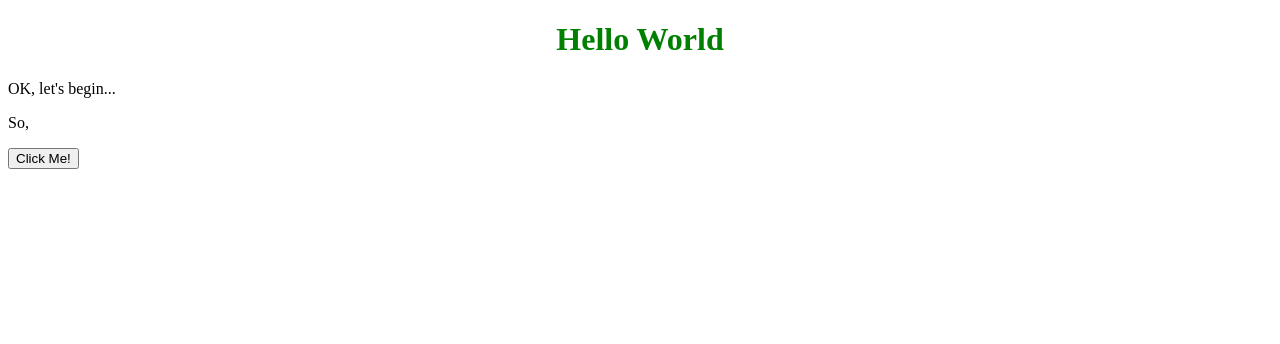
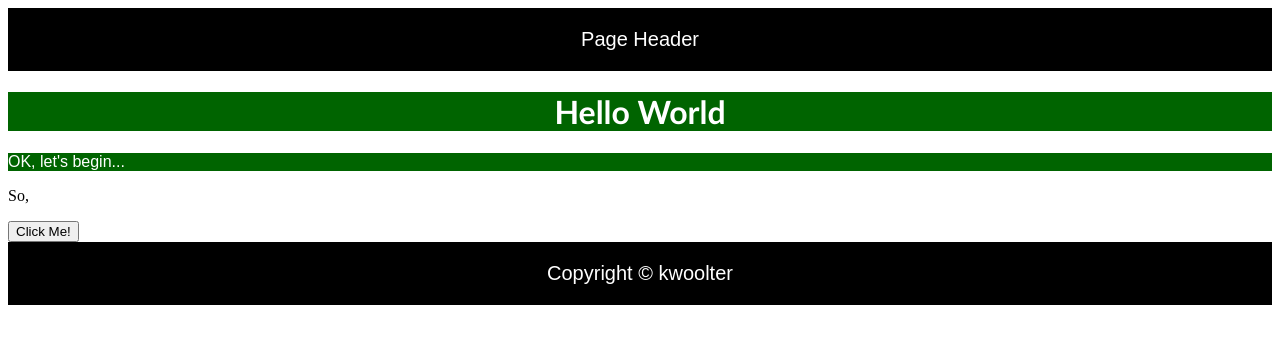
Before and after one commit to kwoolter/basic, a plain HTML site: page index.html in a window 1280 px wide. Drawn offline with Linux system fonts and the light colour scheme.

Commit message:
using class from style control

```diff
--- a/index.html
+++ b/index.html
@@ -2,16 +2,22 @@
 <html lang="en">
 <head>
     <meta charset="UTF-8">
-    <title>Title</title>
+    <title>Basic Web Page</title>
+    <meta name="author" content="Keith Woolterton">
     <link rel="stylesheet" type="text/css" href="test.css"/>
 </head>
 <body>
+<div>
+    <header>Page Header</header>
+    <h1 class="KW">Hello World</h1>
+    <p class="KW">OK, let's begin...</p>
+    <p id="intro">So,</p>
+    <button type="button" onclick="myFunction()">Click Me!</button>
 
-<h1>Hello World</h1>
-<p>OK, let's begin...</p>
-<p id="intro">So,</p>
-<button type="button" onclick="myFunction()">Click Me!</button>
+    <script src="js/test.js"></script>
 
-<script src="js/test.js"></script>
+    <footer>Copyright &copy; kwoolter</footer>
+
+</div>
 </body>
 </html>
--- a/js/test.js
+++ b/js/test.js
@@ -4,6 +4,8 @@ function myFunction() {
     /* this is going to be
     a big comment
      */
+
+
 
     var x = 1;
     var y = 2;
--- a/test.css
+++ b/test.css
@@ -2,3 +2,36 @@ h1 {
     color: green;
     text-align: center;
 }
+
+
+header, footer {
+
+    color: white;
+    background-color:black;
+    font-size:20px;
+    font-family:Arial;
+    text-align: center;
+    clear: left;
+    padding: 1em;
+
+
+}
+
+h1.KW {
+
+    color: white;
+    background-color:darkgreen;
+    font-size:32px;
+    font-family:Calibri;
+    text-align: center;
+
+}
+
+p.KW {
+
+    color: white;
+    background-color:darkgreen;
+    font-size:16px;
+    font-family:Arial;
+
+}
```
